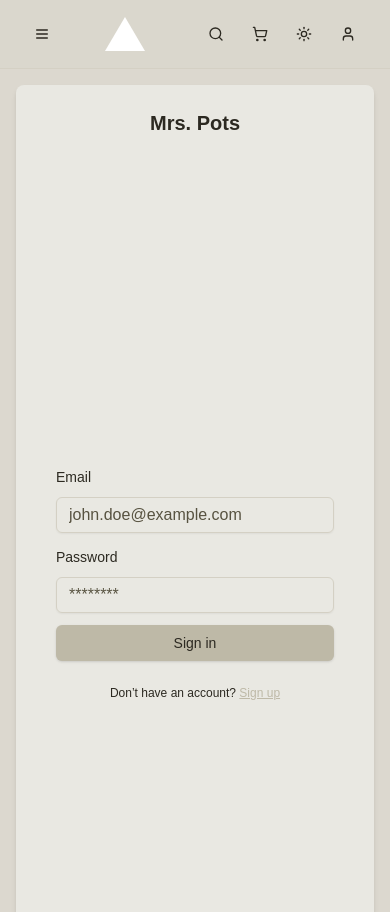
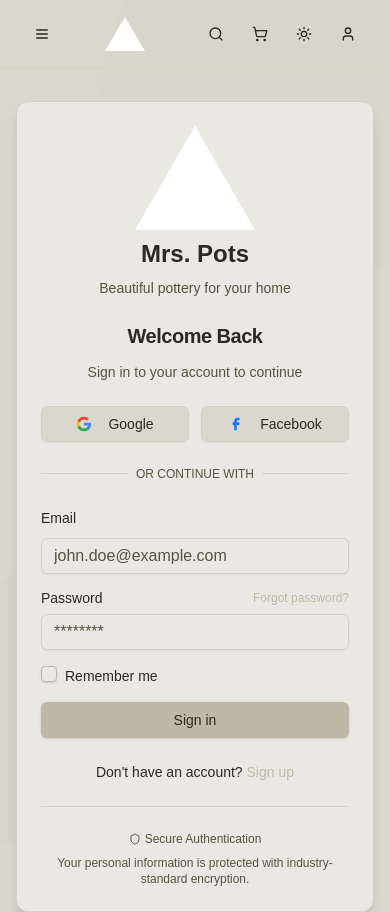
Before and after one commit to maurograndaoramos/Frontend-Project, a Next.js app: page /login in a window 390 px wide. Shown: the top 912 px of the page. Built offline with nearby package versions, Linux system fonts and the light colour scheme.

Commit message:
Add user dashboard layout and pages; implement Profile, Orders, and Wishlist components

```diff
--- a/src/app/(routes)/(auth)/layout.tsx
+++ b/src/app/(routes)/(auth)/layout.tsx
@@ -1,7 +1,8 @@
 "use client";
 
+import Image from "next/image";
+import Link from "next/link";
 import { Shield, LockKeyhole } from "lucide-react";
-import Link from "next/link";
 import { Separator } from "@/components/ui/separator";
 
 export default function AuthLayout({
@@ -10,15 +11,33 @@ export default function AuthLayout({
   children: React.ReactNode;
 }>) {
   return (
-    <div className="bg-muted/10 min-h-[calc(100vh-132px)] flex items-center justify-center">
-      <div className="max-w-md w-full mx-auto p-4">
-        {/* Auth card with subtle shadow */}
-        <div className="bg-card rounded-lg shadow-md p-6 sm:p-8">
-          {/* Logo and brand section */}
+    <div className="min-h-[calc(100vh-132px)] py-8 md:py-12 flex flex-col justify-center">
+      <div className="mx-auto w-full max-w-md px-4">
+        {/* Seasonal background decoration - can be swapped for different seasons */}
+        <div className="absolute inset-0 overflow-hidden -z-10 opacity-5">
+          <div className="absolute -right-24 -top-24 w-96 h-96 rounded-full bg-primary" />
+          <div className="absolute -left-24 -bottom-24 w-96 h-96 rounded-full bg-primary" />
+        </div>
+
+        {/* Auth card with improved styling */}
+        <div className="bg-card rounded-xl border shadow-lg overflow-hidden">
+
+          <div className="p-6 sm:p-8">
+            {/* Logo and brand section with larger sizing */}
             <div className="text-center mb-6">
               <Link href="/" className="inline-block">
-              <span className="text-xl font-bold">Mrs. Pots</span>
+                <Image
+                  src="/vercel.svg"
+                  alt="Mrs. Pots"
+                  width={120}
+                  height={40}
+                  className="mx-auto mb-2"
+                />
+                <span className="text-2xl font-bold">Mrs. Pots</span>
               </Link>
+              <p className="text-sm text-muted-foreground mt-2">
+                Beautiful pottery for your home
+              </p>
             </div>
 
             {/* The actual auth form from children */}
@@ -28,21 +47,22 @@ export default function AuthLayout({
             <Separator className="my-6" />
 
             {/* Security information */}
-          <div className="text-center text-sm text-muted-foreground">
+            <div className="text-center text-xs text-muted-foreground">
               <div className="flex items-center justify-center mb-2">
-              <Shield className="h-4 w-4 mr-1" />
+                <Shield className="h-3 w-3 mr-1" />
                 <span>Secure Authentication</span>
               </div>
               <p>
-              We protect your personal information with industry-standard encryption.
+                Your personal information is protected with industry-standard encryption.
               </p>
+            </div>
           </div>
         </div>
 
         {/* Help text */}
         <div className="mt-6 text-center text-sm text-muted-foreground">
           <div className="flex items-center justify-center">
-            <LockKeyhole className="h-4 w-4 mr-1" />
+            <LockKeyhole className="h-3 w-3 mr-1" />
             <span>Having trouble signing in?</span>
           </div>
           <Link
--- a/src/app/(routes)/(dashboard)/layout.tsx
+++ b/src/app/(routes)/(portal)/(user)/layout.tsx
@@ -11,9 +11,9 @@ export default function DashboardLayout({
   return (
     <div className="container mx-auto py-8 px-4">
       {/* Dashboard header */}
-      <div className="mb-8">
-        <h1 className="text-2xl font-bold">Dashboard</h1>
-        <p className="text-muted-foreground">Welcome back, Jane Doe</p>
+      <div className="mb-8 p-4 bg-primary/10 rounded-lg border border-primary/20">
+        <h2 className="font-medium text-primary">Valentine's Day Promotion</h2>
+        <p className="text-sm text-muted-foreground">Order by February 7th for guaranteed delivery before Valentine's Day!</p>
       </div>
 
       {/* Dashboard content */}
--- a/src/components/auth/LoginForm.tsx
+++ b/src/components/auth/LoginForm.tsx
@@ -15,6 +15,8 @@ import {
 } from "@/components/ui/form";
 import { Input } from "@/components/ui/input";
 import { Button } from "@/components/ui/button";
+import { Separator } from "@/components/ui/separator";
+import { Checkbox } from "@/components/ui/checkbox";
 import Link from "next/link";
 
 const loginSchema = z.object({
@@ -24,6 +26,7 @@ const loginSchema = z.object({
     password: z.string().min(8, {
         message: "Password must be at least 8 characters.",
     }),
+    rememberMe: z.boolean().optional(),
 });
 
 export default function LoginForm() {
@@ -33,6 +36,7 @@ export default function LoginForm() {
         defaultValues: {
             email: "",
             password: "",
+            rememberMe: false,
         },
     });
 
@@ -41,11 +45,79 @@ export default function LoginForm() {
         router.push("/dashboard");
     }
 
+    // These functions would contain the actual OAuth implementation
+    const signInWithGoogle = () => {
+        console.log("Sign in with Google");
+        // In a real implementation, you would use a library like next-auth
+        // or firebase auth to handle the OAuth flow
+    };
+
+    const signInWithFacebook = () => {
+        console.log("Sign in with Facebook");
+        // Similar to Google login, this would use an OAuth provider
+    };
+
     return (
-        <div className="flex min-h-screen w-full flex-col items-center justify-center px-4">
-            <div className="w-full max-w-sm space-y-6">
+        <div className="w-full">
+            <h1 className="text-xl font-semibold tracking-tight mb-3 text-center">
+                Welcome Back
+            </h1>
+            <p className="text-sm text-muted-foreground text-center mb-6">
+                Sign in to your account to continue
+            </p>
+
+            {/* Social login buttons */}
+            <div className="grid grid-cols-2 gap-3 mb-6">
+                <Button
+                    variant="outline"
+                    type="button"
+                    onClick={signInWithGoogle}
+                    className="w-full"
+                >
+                    <svg className="mr-2 h-4 w-4" viewBox="0 0 24 24">
+                        <path
+                            d="M22.56 12.25c0-.78-.07-1.53-.2-2.25H12v4.26h5.92c-.26 1.37-1.04 2.53-2.21 3.31v2.77h3.57c2.08-1.92 3.28-4.74 3.28-8.09z"
+                            fill="#4285F4"
+                        />
+                        <path
+                            d="M12 23c2.97 0 5.46-.98 7.28-2.66l-3.57-2.77c-.98.66-2.23 1.06-3.71 1.06-2.86 0-5.29-1.93-6.16-4.53H2.18v2.84C3.99 20.53 7.7 23 12 23z"
+                            fill="#34A853"
+                        />
+                        <path
+                            d="M5.84 14.09c-.22-.66-.35-1.36-.35-2.09s.13-1.43.35-2.09V7.07H2.18C1.43 8.55 1 10.22 1 12s.43 3.45 1.18 4.93l2.85-2.22.81-.62z"
+                            fill="#FBBC05"
+                        />
+                        <path
+                            d="M12 5.38c1.62 0 3.06.56 4.21 1.64l3.15-3.15C17.45 2.09 14.97 1 12 1 7.7 1 3.99 3.47 2.18 7.07l3.66 2.84c.87-2.6 3.3-4.53 6.16-4.53z"
+                            fill="#EA4335"
+                        />
+                    </svg>
+                    Google
+                </Button>
+                <Button
+                    variant="outline"
+                    type="button"
+                    onClick={signInWithFacebook}
+                    className="w-full"
+                >
+                    <svg className="mr-2 h-4 w-4" fill="#1877F2" viewBox="0 0 24 24">
+                        <path d="M9.19795 21.5H13.198V13.4901H16.8021L17.198 9.50977H13.198V7.5C13.198 6.94772 13.6457 6.5 14.198 6.5H17.198V2.5H14.198C11.4365 2.5 9.19795 4.73858 9.19795 7.5V9.50977H7.19795L6.80206 13.4901H9.19795V21.5Z" />
+                    </svg>
+                    Facebook
+                </Button>
+            </div>
+
+            <div className="relative mb-6">
+                <div className="absolute inset-0 flex items-center">
+                    <span className="w-full border-t"></span>
+                </div>
+                <div className="relative flex justify-center text-xs uppercase">
+                    <span className="bg-card px-2 text-muted-foreground">Or continue with</span>
+                </div>
+            </div>
+
             <Form {...form}>
-                    <form onSubmit={form.handleSubmit(onSubmit)} className="space-y-3 sm:space-y-4">
+                <form onSubmit={form.handleSubmit(onSubmit)} className="space-y-4">
                     <FormField
                         control={form.control}
                         name="email"
@@ -65,11 +137,39 @@ export default function LoginForm() {
                         name="password"
                         render={({ field }) => (
                             <FormItem>
+                                <div className="flex items-center justify-between">
                                     <FormLabel>Password</FormLabel>
+                                    <Link
+                                        href="/forgot-password"
+                                        className="text-xs text-primary hover:underline"
+                                    >
+                                        Forgot password?
+                                    </Link>
+                                </div>
                                 <FormControl>
                                     <Input type="password" placeholder="********" {...field} />
                                 </FormControl>
                                 <FormMessage />
+                            </FormItem>
+                        )}
+                    />
+
+                    <FormField
+                        control={form.control}
+                        name="rememberMe"
+                        render={({ field }) => (
+                            <FormItem className="flex flex-row items-start space-x-2 space-y-0">
+                                <FormControl>
+                                    <Checkbox
+                                        checked={field.value}
+                                        onCheckedChange={field.onChange}
+                                    />
+                                </FormControl>
+                                <div className="space-y-1 leading-none">
+                                    <FormLabel className="text-sm">
+                                        Remember me
+                                    </FormLabel>
+                                </div>
                             </FormItem>
                         )}
                     />
@@ -80,13 +180,12 @@ export default function LoginForm() {
                 </form>
             </Form>
 
-                <div className="text-center text-xs sm:text-sm">
-                    Don’t have an account?{" "}
-                    <Link href="/register" className="text-primary underline">
+            <div className="text-center text-sm mt-6">
+                Don't have an account?{" "}
+                <Link href="/register" className="text-primary hover:underline font-medium">
                     Sign up
                 </Link>
             </div>
         </div>
-        </div>
     );
 }
--- a/src/components/auth/RegisterForm.tsx
+++ b/src/components/auth/RegisterForm.tsx
@@ -1,6 +1,7 @@
 "use client"
 
 import * as React from "react"
+import { useRouter } from "next/navigation"
 import { useForm } from "react-hook-form"
 import * as z from "zod"
 import { zodResolver } from "@hookform/resolvers/zod"
@@ -8,11 +9,12 @@ import { Form, FormControl, FormField, FormItem, FormLabel, FormMessage } from "
 import { Input } from "@/components/ui/input"
 import { Checkbox } from "@/components/ui/checkbox"
 import { Button } from "@/components/ui/button"
+import { Separator } from "@/components/ui/separator"
 import Link from "next/link"
 
 const formSchema = z.object({
-    username: z.string().min(3, {
-        message: "Username must be at least 3 characters.",
+    name: z.string().min(2, {
+        message: "Name must be at least 2 characters.",
     }),
     email: z.string().email({
         message: "Please enter a valid email address.",
@@ -30,10 +32,11 @@ const formSchema = z.object({
 })
 
 export default function RegisterForm() {
+    const router = useRouter();
     const form = useForm<z.infer<typeof formSchema>>({
         resolver: zodResolver(formSchema),
         defaultValues: {
-            username: "",
+            name: "",
             email: "",
             password: "",
             confirmPassword: "",
@@ -42,31 +45,91 @@ export default function RegisterForm() {
     })
 
     function onSubmit(values: z.infer<typeof formSchema>) {
-        // Handle registration logic here, e.g., API call
         console.log(values)
+        router.push("/dashboard");
     }
 
+    // These functions would contain the actual OAuth implementation
+    const signUpWithGoogle = () => {
+        console.log("Sign up with Google");
+        // In a real implementation, you would use a library like next-auth
+        // or firebase auth to handle the OAuth flow
+    };
+
+    const signUpWithFacebook = () => {
+        console.log("Sign up with Facebook");
+        // Similar to Google signup, this would use an OAuth provider
+    };
+
     return (
-        <div className="flex min-h-screen w-full flex-col items-center justify-center px-4">
-            <div className="w-full max-w-sm space-y-6">
-                <div className="flex flex-col space-y-2 text-center">
-                    <h1 className="text-xl font-semibold tracking-tight sm:text-2xl">
+        <div className="w-full">
+            <h1 className="text-xl font-semibold tracking-tight mb-3 text-center">
                 Create your account
             </h1>
-                    <p className="text-xs text-muted-foreground sm:text-sm">
-                        Enter your details below to get started
+            <p className="text-sm text-muted-foreground text-center mb-6">
+                Join Mrs. Pots to start shopping for beautiful pottery
             </p>
+
+            {/* Social login buttons */}
+            <div className="grid grid-cols-2 gap-3 mb-6">
+                <Button
+                    variant="outline"
+                    type="button"
+                    onClick={signUpWithGoogle}
+                    className="w-full"
+                >
+                    <svg className="mr-2 h-4 w-4" viewBox="0 0 24 24">
+                        <path
+                            d="M22.56 12.25c0-.78-.07-1.53-.2-2.25H12v4.26h5.92c-.26 1.37-1.04 2.53-2.21 3.31v2.77h3.57c2.08-1.92 3.28-4.74 3.28-8.09z"
+                            fill="#4285F4"
+                        />
+                        <path
+                            d="M12 23c2.97 0 5.46-.98 7.28-2.66l-3.57-2.77c-.98.66-2.23 1.06-3.71 1.06-2.86 0-5.29-1.93-6.16-4.53H2.18v2.84C3.99 20.53 7.7 23 12 23z"
+                            fill="#34A853"
+                        />
+                        <path
+                            d="M5.84 14.09c-.22-.66-.35-1.36-.35-2.09s.13-1.43.35-2.09V7.07H2.18C1.43 8.55 1 10.22 1 12s.43 3.45 1.18 4.93l2.85-2.22.81-.62z"
+                            fill="#FBBC05"
+                        />
+                        <path
+                            d="M12 5.38c1.62 0 3.06.56 4.21 1.64l3.15-3.15C17.45 2.09 14.97 1 12 1 7.7 1 3.99 3.47 2.18 7.07l3.66 2.84c.87-2.6 3.3-4.53 6.16-4.53z"
+                            fill="#EA4335"
+                        />
+                    </svg>
+                    Google
+                </Button>
+                <Button
+                    variant="outline"
+                    type="button"
+                    onClick={signUpWithFacebook}
+                    className="w-full"
+                >
+                    <svg className="mr-2 h-4 w-4" fill="#1877F2" viewBox="0 0 24 24">
+                        <path d="M9.19795 21.5H13.198V13.4901H16.8021L17.198 9.50977H13.198V7.5C13.198 6.94772 13.6457 6.5 14.198 6.5H17.198V2.5H14.198C11.4365 2.5 9.19795 4.73858 9.19795 7.5V9.50977H7.19795L6.80206 13.4901H9.19795V21.5Z" />
+                    </svg>
+                    Facebook
+                </Button>
             </div>
+
+            <div className="relative mb-6">
+                <div className="absolute inset-0 flex items-center">
+                    <span className="w-full border-t"></span>
+                </div>
+                <div className="relative flex justify-center text-xs uppercase">
+                    <span className="bg-card px-2 text-muted-foreground">Or register with email</span>
+                </div>
+            </div>
+
             <Form {...form}>
-                    <form onSubmit={form.handleSubmit(onSubmit)} className="space-y-3 sm:space-y-4">
+                <form onSubmit={form.handleSubmit(onSubmit)} className="space-y-4">
                     <FormField
                         control={form.control}
-                            name="username"
+                        name="name"
                         render={({ field }) => (
                             <FormItem>
-                                    <FormLabel>Username</FormLabel>
+                                <FormLabel>Full Name</FormLabel>
                                 <FormControl>
-                                        <Input placeholder="johndoe" {...field} />
+                                    <Input placeholder="John Doe" {...field} />
                                 </FormControl>
                                 <FormMessage />
                             </FormItem>
@@ -87,6 +150,7 @@ export default function RegisterForm() {
                         )}
                     />
 
+                    <div className="grid gap-4 sm:grid-cols-2">
                         <FormField
                             control={form.control}
                             name="password"
@@ -114,12 +178,13 @@ export default function RegisterForm() {
                                 </FormItem>
                             )}
                         />
+                    </div>
 
                     <FormField
                         control={form.control}
                         name="termsAccepted"
                         render={({ field }) => (
-                                <FormItem className="flex flex-row items-start space-x-2 space-y-0 rounded-md p-2 sm:space-x-3 sm:p-4">
+                            <FormItem className="flex flex-row items-start space-x-2 space-y-0">
                                 <FormControl>
                                     <Checkbox
                                         checked={field.value}
@@ -127,7 +192,7 @@ export default function RegisterForm() {
                                     />
                                 </FormControl>
                                 <div className="space-y-1 leading-none">
-                                        <FormLabel className="text-xs sm:text-sm">
+                                    <FormLabel className="text-sm">
                                         I accept the{" "}
                                         <Link href="/terms" className="text-primary underline">
                                             terms and conditions
@@ -140,17 +205,17 @@ export default function RegisterForm() {
                     />
 
                     <Button type="submit" className="w-full">
-                            Register
+                        Create Account
                     </Button>
                 </form>
             </Form>
-                <div className="text-center text-xs sm:text-sm">
+
+            <div className="text-center text-sm mt-6">
                 Already have an account?{" "}
-                    <Link href="/login" className="text-primary underline">
+                <Link href="/login" className="text-primary hover:underline font-medium">
                     Sign in
                 </Link>
             </div>
         </div>
-        </div>
     )
 }
```
Also changed, not shown: src/app/(routes)/(portal)/(admin)/control-panel/page.tsx (added), src/app/(routes)/(portal)/(admin)/layout.tsx (added), src/app/(routes)/(portal)/(user)/dashboard/[username]/orders/page.tsx (renamed from src/app/(routes)/(dashboard)/dashboard/[username]/orders/page.tsx), src/app/(routes)/(portal)/(user)/dashboard/[username]/profile/page.tsx (renamed from src/app/(routes)/(dashboard)/dashboard/[username]/profile/page.tsx), src/app/(routes)/(portal)/(user)/dashboard/[username]/wishlist/page.tsx (renamed from src/app/(routes)/(dashboard)/dashboard/[username]/wishlist/page.tsx), src/app/(routes)/(portal)/(user)/dashboard/page.tsx (renamed from src/app/(routes)/(dashboard)/dashboard/page.tsx). Lines whose indentation alone changed are shown as unchanged.
